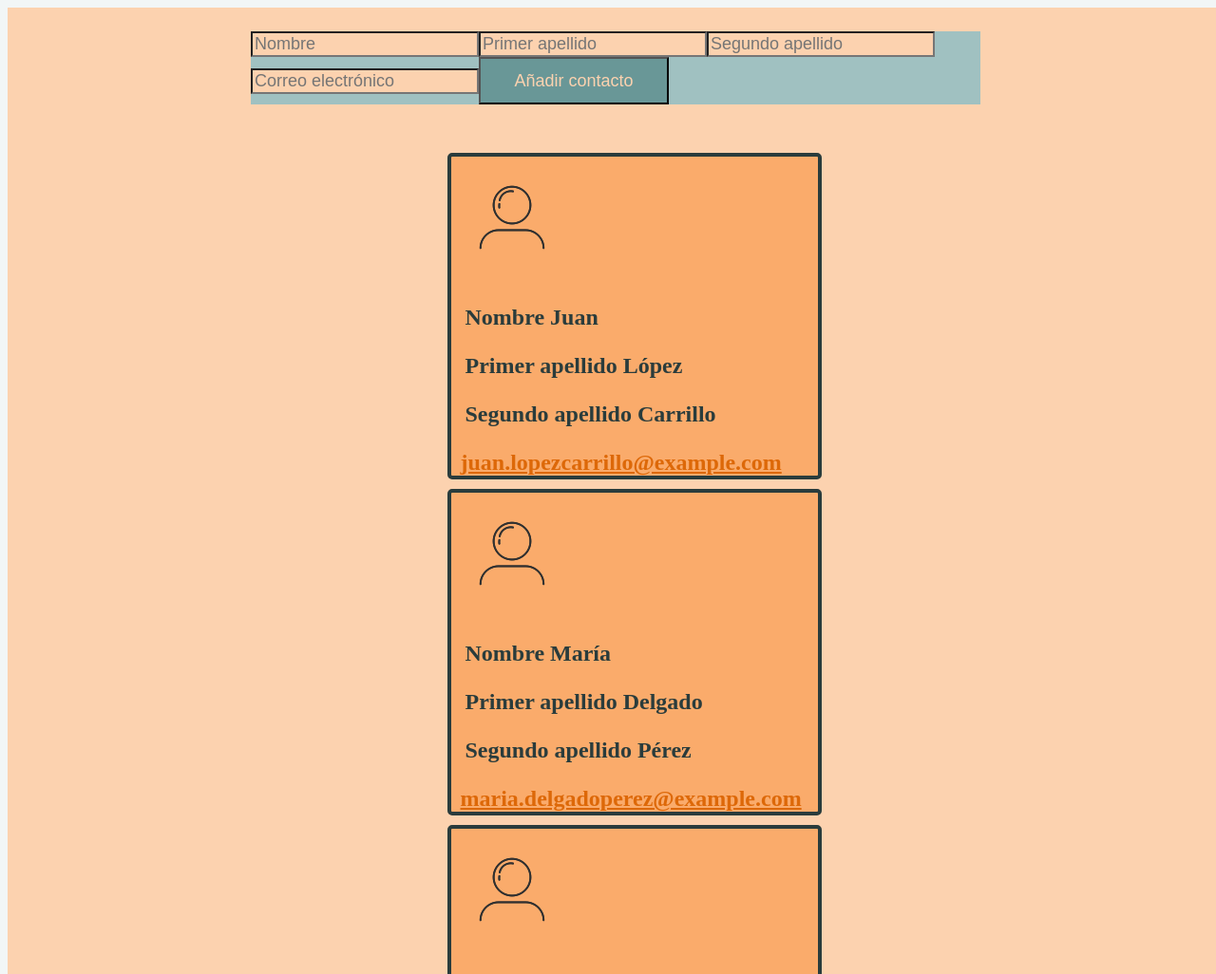
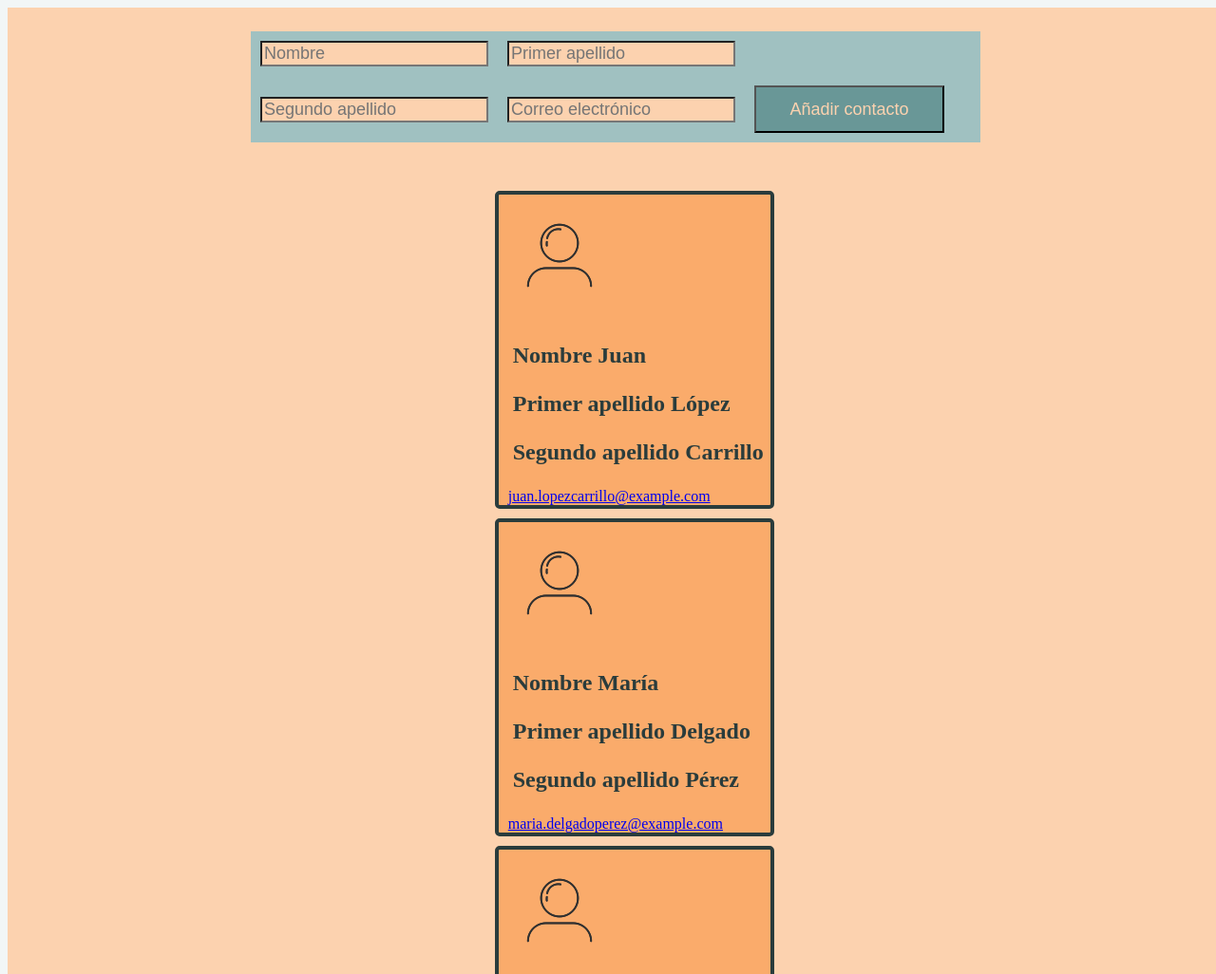
Before and after one commit to barceolga/14.5_Komponenty_formularz, a website: page index.html in a window 1280 px wide. Shown: the top 1026 px of the page at 95% size. Drawn offline with nearby package versions, Linux system fonts and the light colour scheme; files that its build step writes are made by us from their sources.

Commit message:
Update style.scss file

```diff
--- a/templates/sass/style.scss
+++ b/templates/sass/style.scss
@@ -28,6 +28,7 @@ body {
         font-weight: 400;
         color: #699797;
         background-color: #FCD2AF;
+        margin: 10px;
       }
       button {
         font-size: 18px;
@@ -37,6 +38,7 @@ body {
         width: 200px;
         height: 50px;
         text-align: center;
+        margin: 10px;
       }
     }
 
@@ -53,21 +55,24 @@ body {
         .contactLabel  {
           margin-left: 15px;
           font-size: 24px;
-          font-weight: 600;
+          font-weight: 800;
           color: #2a3c3c;
-          span {
+
+          .contactLabel_span {
             font-size: 24px;
-            font-weight: 300;
+            font-weight: 500;
             color: #547878;
+            text-shadow: 1px 0.5px #2a3c3c;
           }
         }
 
         .contactEmail {
-          margin-left: 10px;
-          margin-bottom: 20px;
-          font-size: 24px;
-          font-weight: 600;
-          color: #dd6808;
+          margin: 10px;
+          .contactEmail_link {
+            font-size: 24px;
+            font-weight: 600;
+            color: #dd6808;
+          }
         }
       }
 
```
